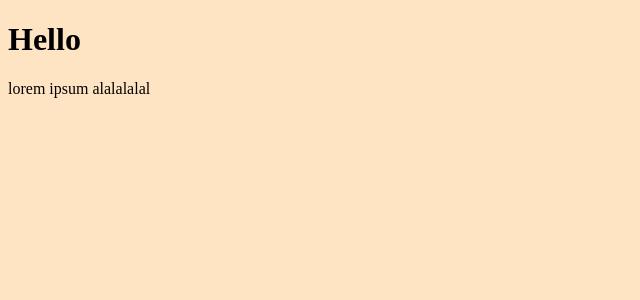
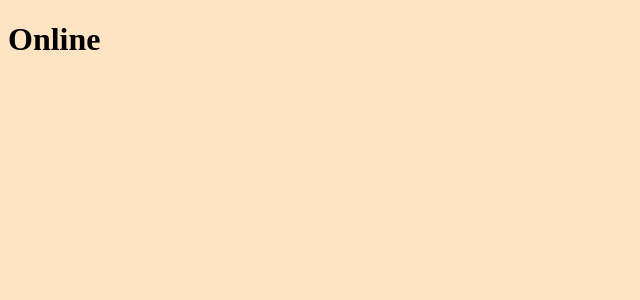
Before and after one commit to Practice-Nomadcoders-Lesson/react-wooks, a React (Create React App) app: page / in a window 1280 px wide. Shown: the top 300 px of the page, without its empty margins (0-640 px from the left). Built offline with nearby package versions, Linux system fonts and the light colour scheme.

Commit message:
#2.5 useNetwork

```diff
--- a/src/App.js
+++ b/src/App.js
@@ -1,12 +1,12 @@
-import { useFadeIn } from "./useFadeIn/useFadeIn";
+import { useNetwork } from "./useNetwork/useNetwork";
 
 function App() {
-  const fadeInH1 = useFadeIn(2, 1);
-  const fadeInP = useFadeIn(4, 5);
+  const handleNetworkChange = (online) =>
+    console.log(online ? "We just went online" : "We are offline");
+  const onLine = useNetwork(handleNetworkChange);
   return (
     <div className="App">
-      <h1 {...fadeInH1}>Hello</h1>
-      <p {...fadeInP}>lorem ipsum alalalalal</p>
+      <h1>{onLine ? "Online" : "Offline"}</h1>
     </div>
   );
 }
--- /dev/null
+++ b/src/useNetwork/useNetwork.js
@@ -0,0 +1,20 @@
+import { useEffect, useState } from "react";
+
+export const useNetwork = (onChange) => {
+  const [status, setStatus] = useState(navigator.onLine);
+  const handleChange = () => {
+    if (typeof onChange === "function") {
+      onChange(navigator.onLine);
+    }
+    setStatus(navigator.onLine);
+  };
+  useEffect(() => {
+    window.addEventListener("online", handleChange);
+    window.addEventListener("offline", handleChange);
+    return () => {
+      window.removeEventListener("online", handleChange);
+      window.removeEventListener("offline", handleChange);
+    };
+  }, []);
+  return status;
+};
```
Also changed, not shown: 1 other file (tests, documents, lock files or other folders).
